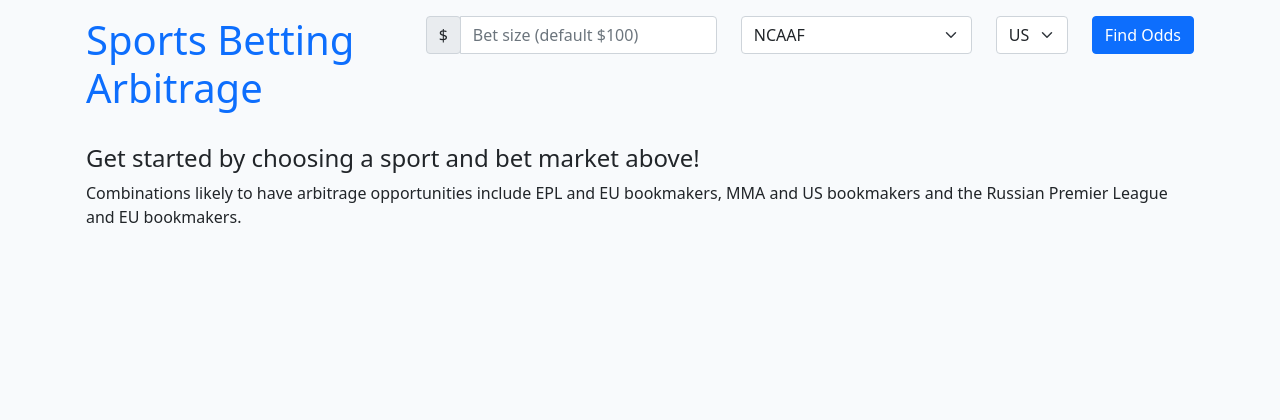
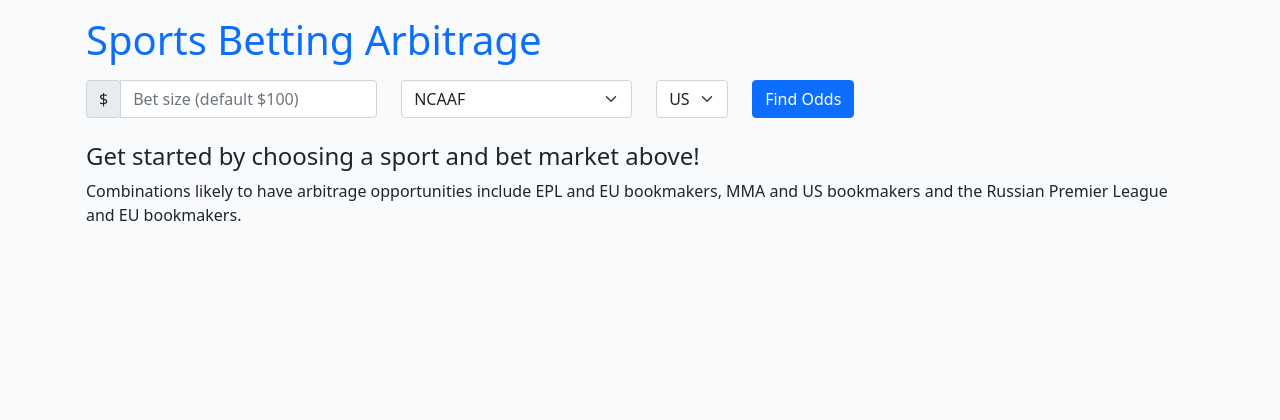
Before and after one commit to CaidanS/sports_arbitrage, a Flask app: page / in a window 1280 px wide. Shown: the top 420 px of the page. Run offline with Flask 2, Linux system fonts and the light colour scheme; some libraries are stand-ins or nearby versions.

Commit message:
marginal benifits :)

```diff
--- a/templates/welcome.html
+++ b/templates/welcome.html
@@ -10,9 +10,11 @@
     <div class="container p-3 h-100">
             <form class="row pb-4" action="/" method="GET">
                 <div class="col">
-                    <h1 class="text-primary"><a href="/" style="text-decoration: none;">Sports Betting Arbitrage</a></h1>
+                    <h1 class="text-primary"><a href="/" style="text-decoration: none;">Sports&nbsp;Betting&nbsp;Arbitrage</a></h1>
                 </div>
                 <div class="col-auto">
+                <div class="row">
+                <div class="col-auto mt-2">
                     <div class="input-group">
                         <div class="input-group-prepend">
                             <span class="input-group-text">$</span>
@@ -21,7 +23,7 @@
                         <input type="text" class="form-control" name="bankroll" id="bankroll" placeholder="Bet size (default $100)">
                     </div>
                 </div>
-                <div class="col-auto">
+                <div class="col-auto mt-2">
                     <select class="form-select" name="sport_key" id="sport_key">
                         <option value="americanfootball_ncaaf">NCAAF</option>
                         <option value="americanfootball_nfl">NFL</option>
@@ -59,7 +61,7 @@
                         <option value="mma_mixed_martial_arts">MMA</option>
                     </select>
                 </div>
-                <div class="col-auto">
+                <div class="col-auto mt-2">
                     <select class="form-select" name="regions" id="regions">
                         <option value="us">US</option>
                         <option value="uk">UK</option>
@@ -67,9 +69,11 @@
                         <option value="au">AU</option>
                     </select>
                 </div>
-                <div class="col-auto">
+                <div class="col-auto mt-2">
                     <button class="btn btn-primary" type="submit">Find Odds</button>
                 </div>
+            </div>
+            </div>
             </form>
 
             <h4>Get started by choosing a sport and bet market above!</h4>
```
Also changed, not shown: templates/index.html (+8 -7 lines).
